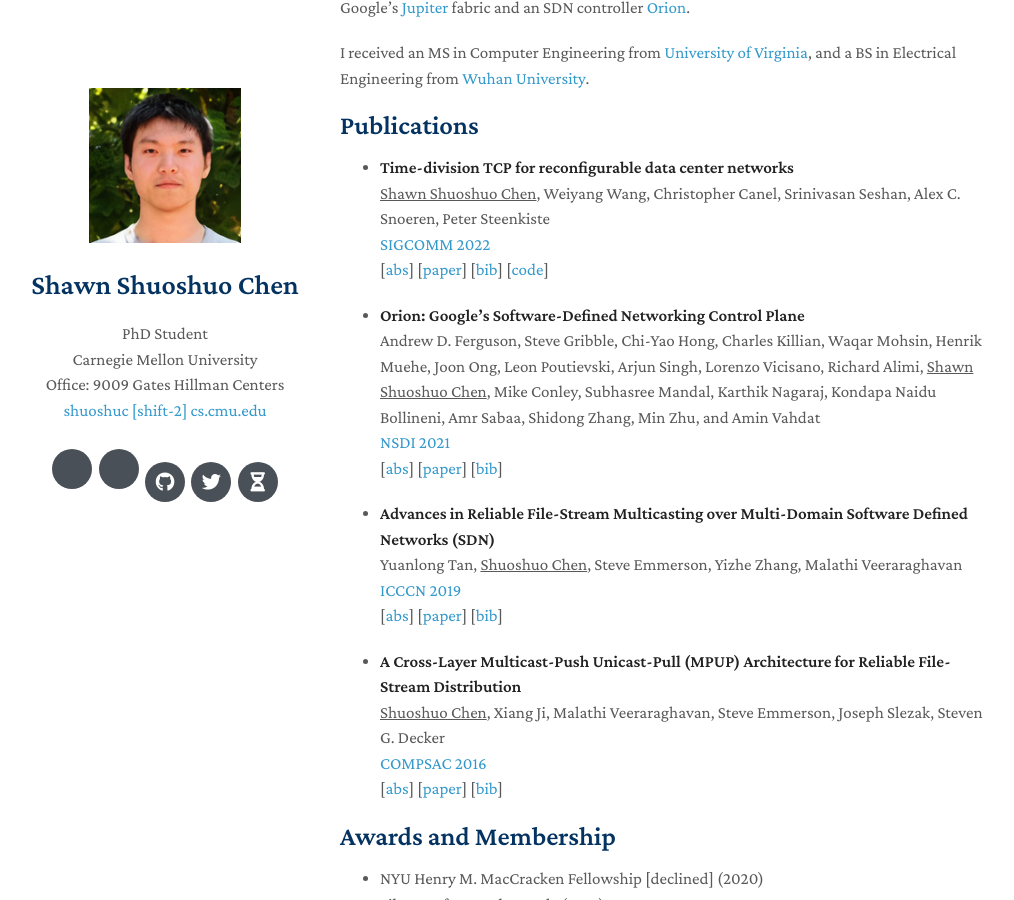
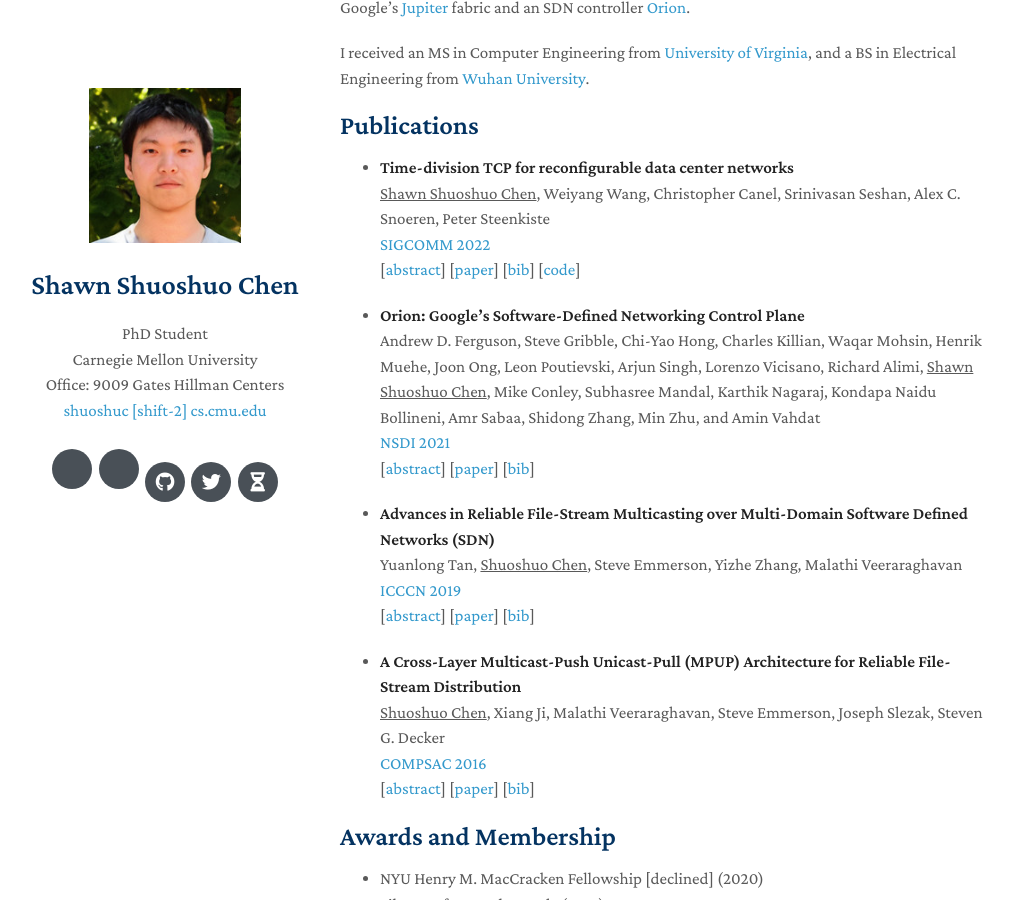
Before and after one commit to shuoshuc/homepage, a Jekyll site: the page built from index.md, in a window 1280 px wide and 900 px high, scrolled down 343 px. Shown: the whole window, without its empty margins (130-1144 px from the left). Built offline with Jekyll 4.4.1, drawn with Linux system fonts in a browser that asks for light colours; nearby versions of some CDN libraries; a style sheet for code colours, icons or effects is not loaded.

Commit message:
Update index.md

```diff
--- a/index.md
+++ b/index.md
@@ -18,7 +18,7 @@ I received an MS in Computer Engineering from [University of Virginia](https://w
   <br>
   [SIGCOMM 2022](https://conferences.sigcomm.org/sigcomm/2022/)
   <br>
-  [[abs](https://dl.acm.org/doi/10.1145/3544216.3544254)] [[paper](./assets/papers/tdtcp-sigcomm22.pdf)] [[bib](./assets/papers/tdtcp-sigcomm22.txt)] [[code](https://github.com/shuoshuc/TDTCP)]
+  [[abstract](https://dl.acm.org/doi/10.1145/3544216.3544254)] [[paper](./assets/papers/tdtcp-sigcomm22.pdf)] [[bib](./assets/papers/tdtcp-sigcomm22.txt)] [[code](https://github.com/shuoshuc/TDTCP)]
 
 - **Orion: Google's Software-Defined Networking Control Plane**
   <br>
@@ -26,7 +26,7 @@ I received an MS in Computer Engineering from [University of Virginia](https://w
   <br>
   [NSDI 2021](https://www.usenix.org/conference/nsdi21)
   <br>
-  [[abs](https://www.usenix.org/conference/nsdi21/presentation/ferguson)] [[paper](./assets/papers/orion-nsdi21.pdf)] [[bib](./assets/papers/orion-nsdi21.txt)]
+  [[abstract](https://www.usenix.org/conference/nsdi21/presentation/ferguson)] [[paper](./assets/papers/orion-nsdi21.pdf)] [[bib](./assets/papers/orion-nsdi21.txt)]
 
 - **Advances in Reliable File-Stream Multicasting over Multi-Domain Software Defined Networks (SDN)**
   <br>
@@ -34,7 +34,7 @@ I received an MS in Computer Engineering from [University of Virginia](https://w
   <br>
   [ICCCN 2019](http://www.icccn.org/icccn19/index.html)
   <br>
-  [[abs](https://ieeexplore.ieee.org/document/8847110)] [[paper](./assets/papers/tan-icccn19.pdf)] [[bib](./assets/papers/tan-icccn19.txt)]
+  [[abstract](https://ieeexplore.ieee.org/document/8847110)] [[paper](./assets/papers/tan-icccn19.pdf)] [[bib](./assets/papers/tan-icccn19.txt)]
 
 - **A Cross-Layer Multicast-Push Unicast-Pull (MPUP) Architecture for Reliable File-Stream Distribution**
   <br>
@@ -42,7 +42,7 @@ I received an MS in Computer Engineering from [University of Virginia](https://w
   <br>
   [COMPSAC 2016](https://dblp.org/db/conf/compsac/compsac2016.html)
   <br>
-  [[abs](https://ieeexplore.ieee.org/document/7552068)] [[paper](./assets/papers/fmtp-compsac2016.pdf)] [[bib](./assets/papers/fmtp-compsac16.txt)]
+  [[abstract](https://ieeexplore.ieee.org/document/7552068)] [[paper](./assets/papers/fmtp-compsac2016.pdf)] [[bib](./assets/papers/fmtp-compsac16.txt)]
 
 ## Awards and Membership
 
```
